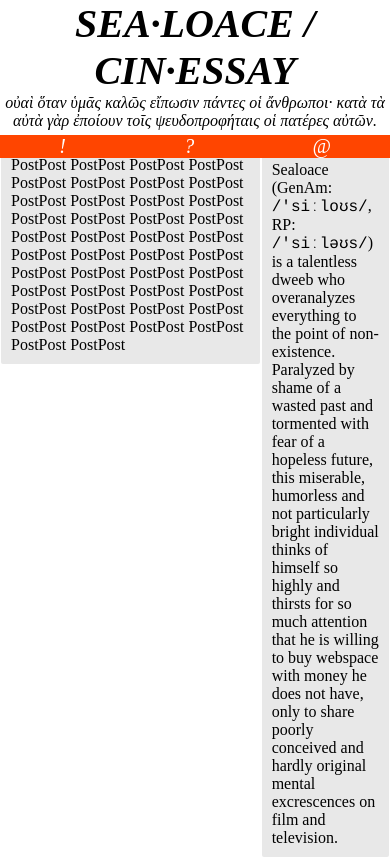
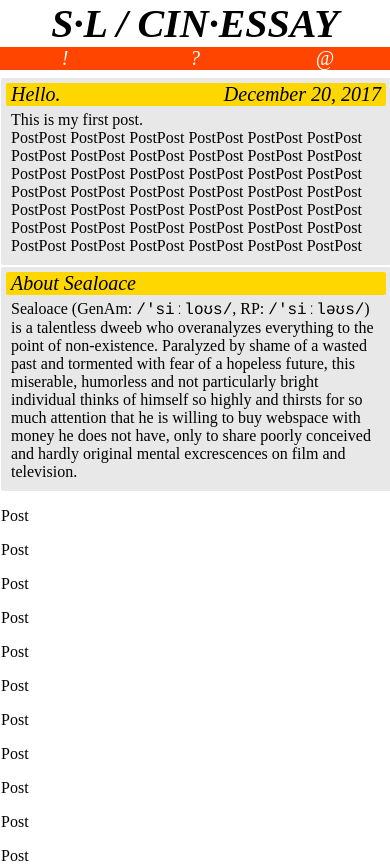
Before and after one commit to sealoace/cinessay, a plain HTML site: page index.html in a window 390 px wide. Shown: the top 868 px of the page. Drawn offline with Linux system fonts and the light colour scheme.

Commit message:
Make site responsive

```diff
--- a/css/style.css
+++ b/css/style.css
@@ -2,6 +2,9 @@ body {
     font-family: Didot;
     margin: 0px;
     background-color: white;
+    display: flex;
+    flex-direction: column;
+    flex-wrap: nowrap;
 }
 
 .courier {
@@ -23,32 +26,31 @@ header h1 {
   font-family: Didot;
   font-size: 40px;
   margin: 0px auto;
+  display: inline;
 }
 
 header p {
   margin: 0px 0px 5px 0px;
   background-color: white;
+  font-size: .8em;
 }
 
 nav {
-  width: 100%;
-  background-color: lightgray;
+  width: 1000px;
   display: flex;
-  flex-flow: row nowrap;
-  justify-content: center;
-  align-items: center;
+  flex-direction: row;
 }
 
 .headerbox {
   text-decoration: none;
   color: black;
-  width: 100%;
+  width: auto;
 }
 
 .navbox {
   background: orangered;
-  min-width: 100px;
-  flex: 1 1 auto;
+  min-width: auto;
+  flex: 1 1 0;
   font-size: 20px;
 }
 
@@ -62,14 +64,31 @@ a.navbox {
   color: white;
 }
 
+.navshell {
+  margin: 0;
+  display: flex;
+  flex-direction: row;
+  justify-content: center;
+  background-color: orangered;
+}
+
 /* Container */
 
-.maincontainer {
+.bodyshell {
+  margin: 0;
   display: flex;
   flex-direction: row;
-  justify-content: flex-start;
-  padding-top: 104px;
-  top: 104px;
+  justify-content: center;
+  margin-top: 100px;
+}
+
+.contentcontainer {
+  max-width: 1000px;
+  margin: 0;
+  display: flex;
+  flex-direction: row;
+  justify-content: center;
+
 }
 
 .post {
@@ -80,8 +99,7 @@ a.navbox {
 
 .posthead {
   background: gold;
-  min-width: 100px;
-  flex: 1 1 auto;
+  flex: 1 1 0;
   font-size: 20px;
   padding: 0px 5px;
   display: flex;
@@ -99,7 +117,6 @@ a.navbox {
 
 .leftposts {
   width: 100%;
-  overflow: auto;
   flex: 1 1 auto;
   margin: 1px;
 }
@@ -108,7 +125,6 @@ a.navbox {
 
 .rightposts {
   width: 100%;
-  overflow: auto;
   flex: 2 2 auto;
   margin: 1px;
 }
@@ -116,15 +132,52 @@ a.navbox {
 /* Footer */
 
 footer {
-  min-width: 100px;
+  height: 73px;
   background-color: #e8e8e8;
-  margin: 1px;
+  margin: 2px 1px;
   border-radius: 2px;
   display: flex;
-  flex: row;
+  flex-direction: row;
   align-items: center;
 }
 
 footer h6 {
   margin-left: 20px;
 }
+
+/* Media Queries */
+
+@media only screen and (min-width: 471px) {
+  .slname {
+    display: none;
+  }
+}
+
+@media only screen and (max-width: 748px) and (min-width: 471px) {
+  header p {
+    display: none;
+  }
+
+  .bodyshell {
+    margin-top: 77px;
+  }
+}
+
+@media only screen and (max-width: 470px) {
+  header p {
+    display: none;
+  }
+
+  .sealoacename {
+    display: none;
+  }
+
+  .bodyshell {
+    margin-top: 77px;
+  }
+
+  .contentcontainer {
+    flex-direction: column;
+    flex-wrap: wrap;
+  }
+}
--- a/index.html
+++ b/index.html
@@ -9,19 +9,24 @@
 
     <!-- Header -->
     <header>
-      <a href="#" class="headerbox"><h1>SEA·LOACE &sol; CIN·ESSAY</h1></a>
+      <a href="#" class="headerbox"><h1><span class="sealoacename">SEA·LOACE /</span><span class="slname">S·L /</span> CIN·ESSAY</h1></a>
       <p>οὐαὶ ὅταν ὑμᾶς καλῶς εἴπωσιν πάντες οἱ ἄνθρωποι· κατὰ τὰ αὐτὰ γὰρ ἐποίουν τοῖς ψευδοπροφήταις οἱ πατέρες αὐτῶν.</p>
-      <nav class="navbar">
+      <div class="navshell">
+        <nav>
           <!-- # Symbol <a href="#" class="navbox">&#35;</a> -->
           <!-- No. Symbol <a href="#" class="navbox">&#8470;</a> -->
           <a href="#" class="navbox">&#33;</a>
           <a href="#" class="navbox">&#63;</a>
           <a href="#" class="navbox">&#64;</a>
         </nav>
+      </div>
     </header>
+    <!-- Body Shell (Without Footer)-->
+
+    <div class="bodyshell">
 
       <!-- Main Content Container -->
-    <div class="maincontainer">
+      <div class="contentcontainer">
 
         <!-- Left Column, Posts -->
         <div class="leftposts">
@@ -118,6 +123,7 @@
             <p>Post</p>
         </div>
       </div>
+    </div>
 
     <!-- Footer -->
     <footer>
```
Lines whose indentation alone changed are shown as unchanged.
